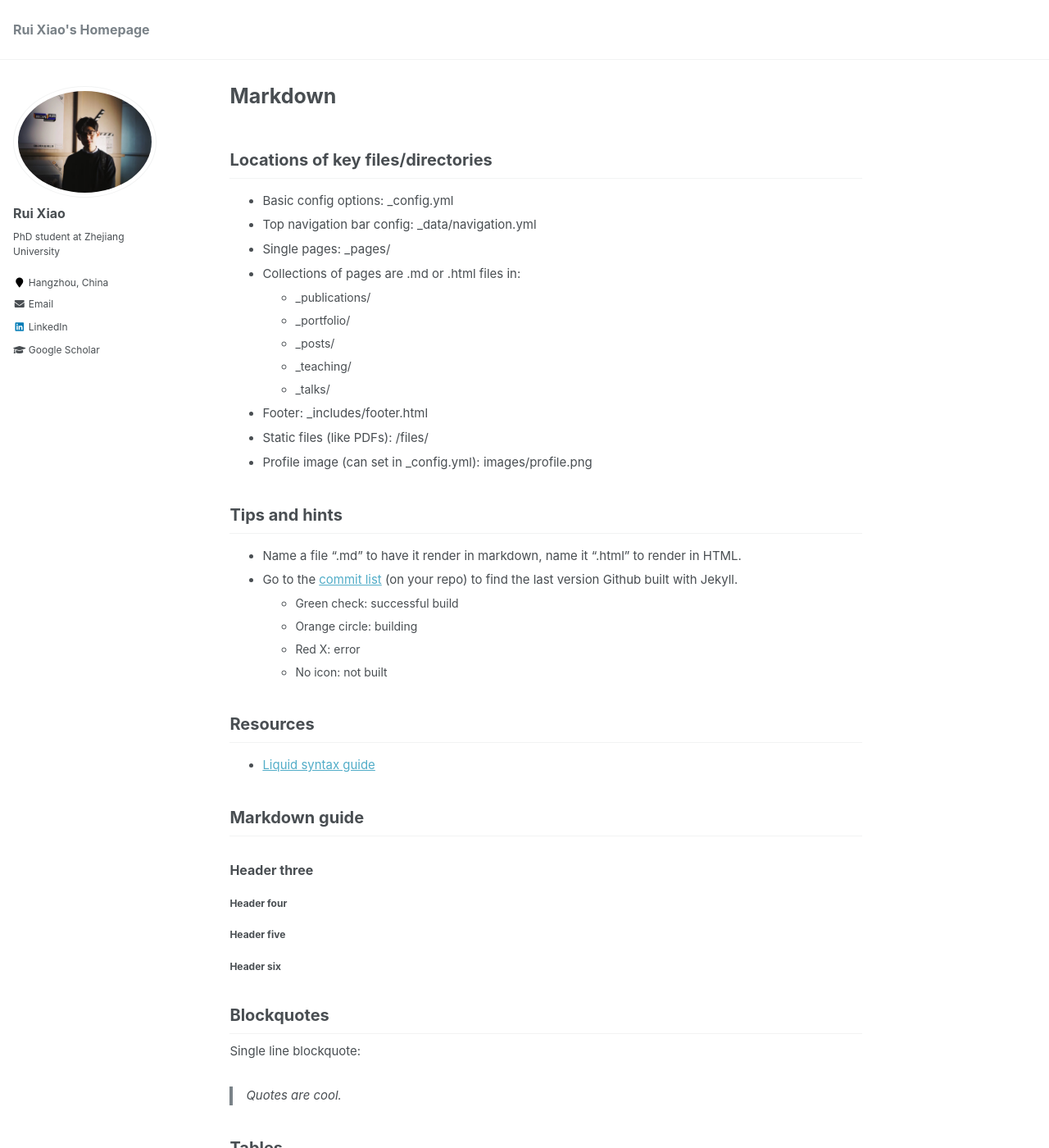
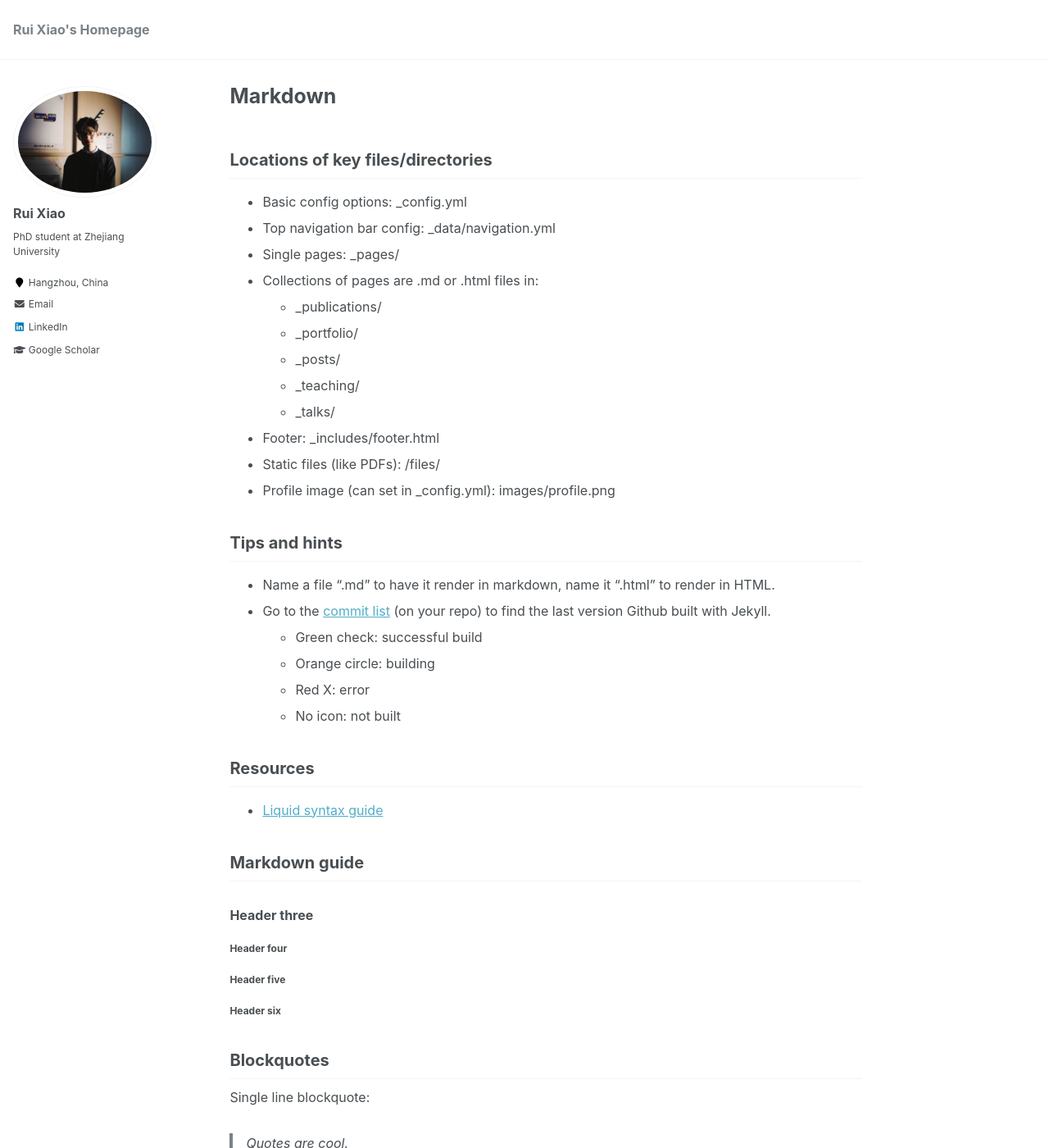
Before and after one commit to ruixiao24/ruixiao24.github.io, a Jekyll site: the page built from _pages/markdown.md, in a window 1280 px wide and 1400 px high. Shown: the whole window at 82% size. Built offline with Jekyll 4.4.1, drawn with Linux system fonts in a browser that asks for light colours.

Commit message:
Update fontsize back to 1em

```diff
--- a/_sass/_page.scss
+++ b/_sass/_page.scss
@@ -57,7 +57,7 @@
   }
 
   p, li, dl {
-    font-size: 0.935em;
+    font-size: 1em;
   }
 
   /* paragraph indents */
```
